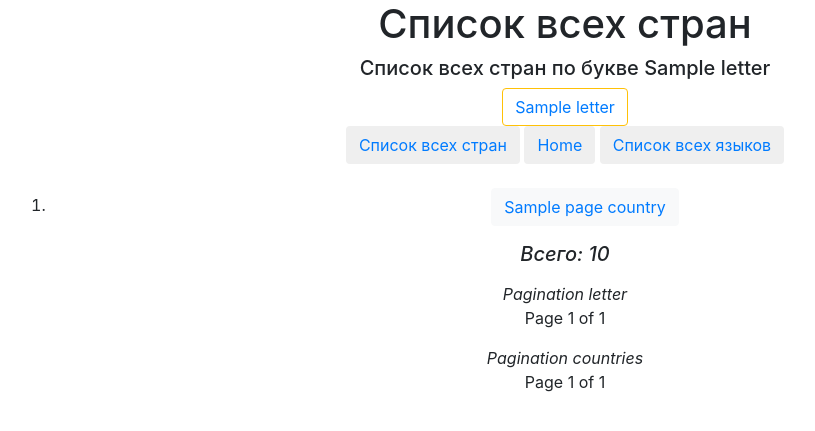
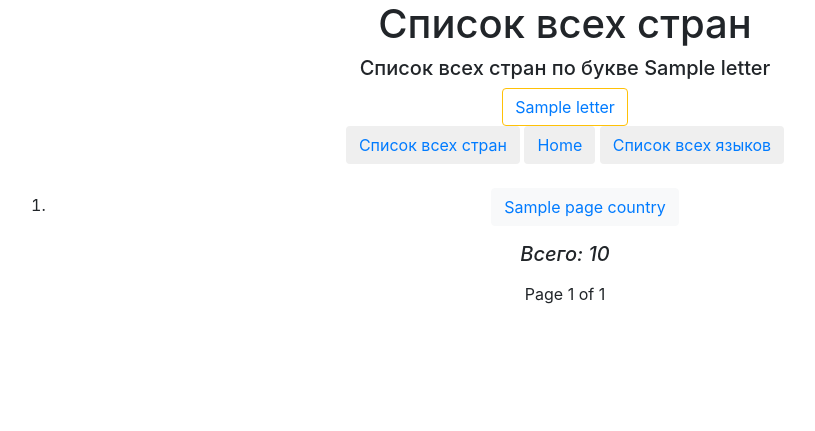
Before and after one commit to iStormSpirit/DjangoCountries, a Django app: template templates/all_countries.html in a window 1280 px wide. Shown: the top 431 px of the page, without its empty margins (75-890 px from the left). Run offline with Django 3.2, Linux system fonts and the light colour scheme; the template is opened without the code that fills it: most values are stand-ins (such as "Sample title", 1, 10 or a date in 2020); parts of the project's set-up code (start-up, migrations or seed data) failed here and were passed over; some libraries are stand-ins or nearby versions.

Commit message:
fix visual paginator

```diff
--- a/templates/all_countries.html
+++ b/templates/all_countries.html
@@ -36,11 +36,12 @@
 
 <h5><em> Всего: {{ total }} </em></h5>
 
+{% if letter %}
+
 <div class="d-inline-flex p-2 bd-highlight">
     <div class="pagination">
         <!--Блок пагинации при фильтрации по букве letter countries-list/?page=2&letter=B-->
         <span class="step-links">
-        <em>Pagination letter</em><br>
         {% if page_countries.has_previous %}
             <button type="button" class="btn "><a href="?page=1&letter={{ letter }}">&laquo; first</a></button>
             <button type="button" class="btn "><a
@@ -61,13 +62,12 @@
     </div>
 </div>
 
-<br>
+{% else %}
 
 <div class="d-inline-flex p-2 bd-highlight">
     <div class="pagination">
         <!--Блок пагинации countries-list/?page=2-->
         <span class="step-links">
-        <em>Pagination countries</em><br>
         {% if page_countries.has_previous %}
             <button type="button" class="btn "><a href="?page=1">&laquo; first</a></button>
             <button type="button" class="btn "><a
@@ -85,4 +85,7 @@
     </span>
     </div>
 </div>
+
+{% endif %}
+
 {% endblock %}
--- a/templates/language_page.html
+++ b/templates/language_page.html
@@ -33,7 +33,6 @@
     <div class="pagination">
         <!--Блок пагинации countries-list/?page=2-->
         <span class="step-links">
-        <em>Pagination countries</em><br>
         {% if page_language.has_previous %}
             <button type="button" class="btn "><a href="?page=1">&laquo; first</a></button>
             <button type="button" class="btn disabled"><a
```
Also changed, not shown: templates/all_languages.html (+6 -3 lines).
